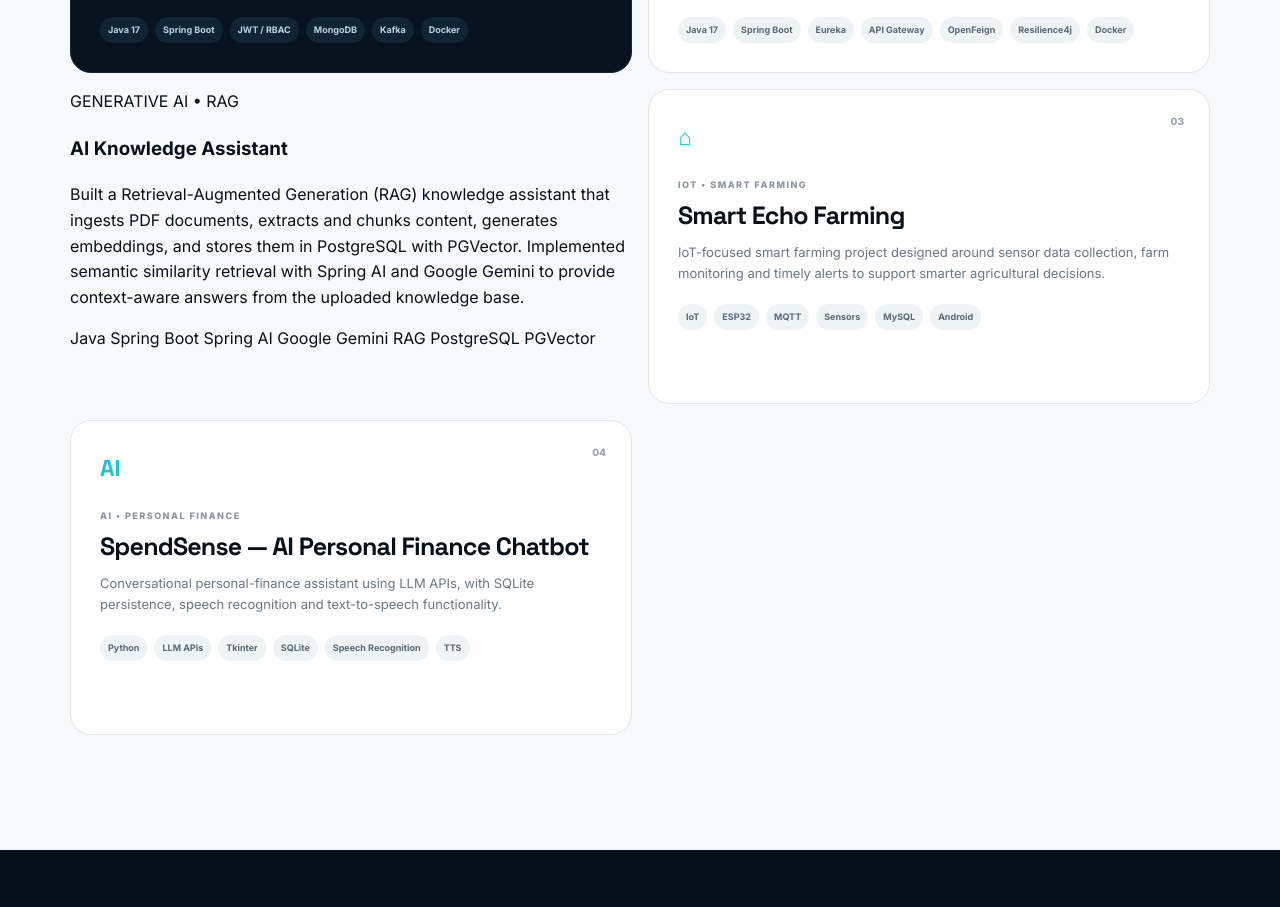
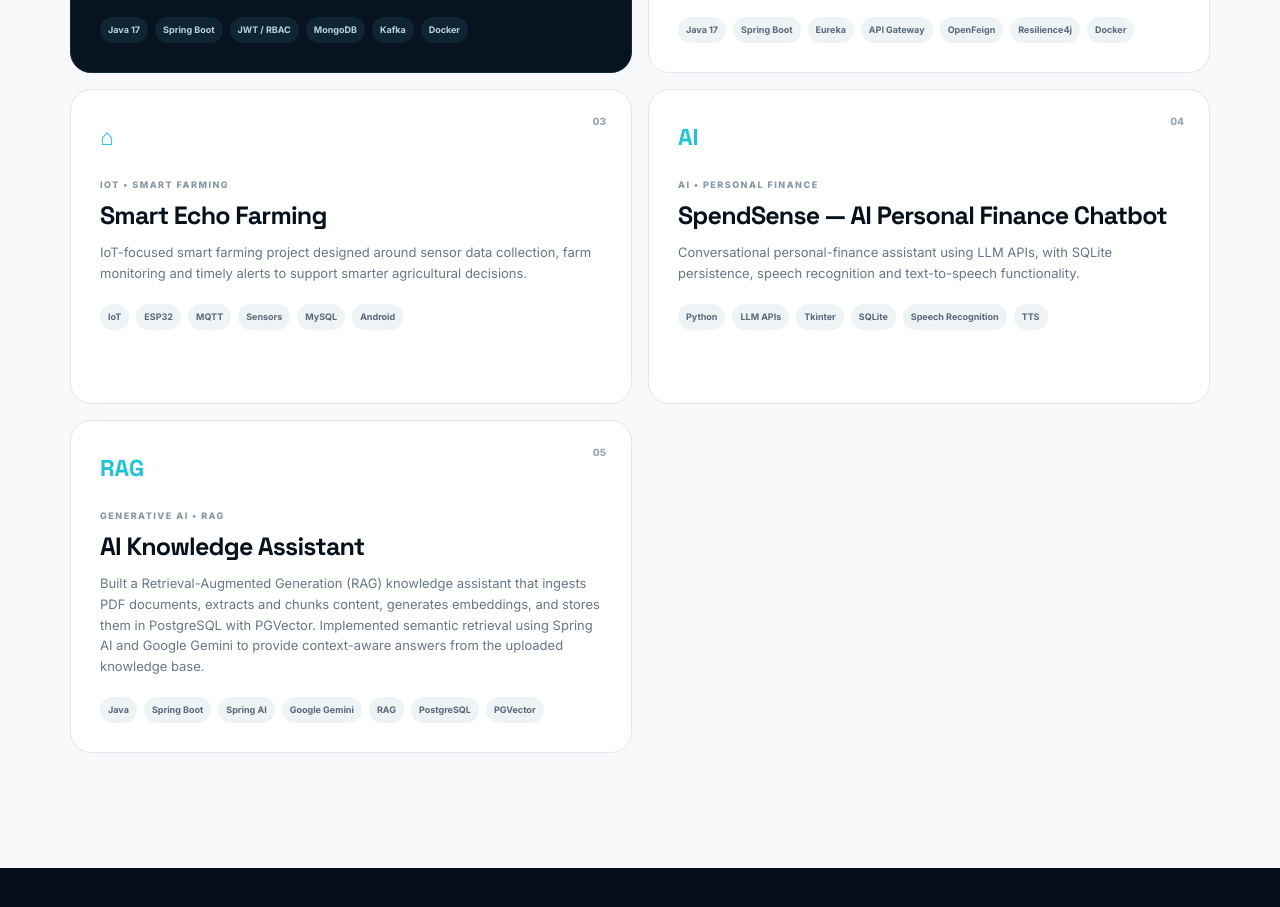
Before and after one commit to Meghareddy21/Portfolio, a plain HTML site: page index.html in a window 1280 px wide. Shown: the part 2911-3818 px from the top of the page. Drawn offline with Linux system fonts and the light colour scheme.

Commit message:
Update index.html

```diff
--- a/index.html
+++ b/index.html
@@ -169,34 +169,6 @@
             <div class="tech"><span>Java 17</span><span>Spring Boot</span><span>Eureka</span><span>API Gateway</span><span>OpenFeign</span><span>Resilience4j</span><span>Docker</span></div>
           </article>
 
-        <article class="project-card reveal">
-    <div class="project-number">04</div>
-
-    <div class="project-content">
-        <span class="project-category">GENERATIVE AI • RAG</span>
-
-        <h3>AI Knowledge Assistant</h3>
-
-        <p>
-            Built a Retrieval-Augmented Generation (RAG) knowledge assistant
-            that ingests PDF documents, extracts and chunks content, generates
-            embeddings, and stores them in PostgreSQL with PGVector.
-            Implemented semantic similarity retrieval with Spring AI and
-            Google Gemini to provide context-aware answers from the uploaded
-            knowledge base.
-        </p>
-
-        <div class="project-tech">
-            <span>Java</span>
-            <span>Spring Boot</span>
-            <span>Spring AI</span>
-            <span>Google Gemini</span>
-            <span>RAG</span>
-            <span>PostgreSQL</span>
-            <span>PGVector</span>
-        </div>
-    </div>
-</article>
 
           <article class="project reveal">
             <div class="project-number">03</div>
@@ -215,6 +187,24 @@
             <p>Conversational personal-finance assistant using LLM APIs, with SQLite persistence, speech recognition and text-to-speech functionality.</p>
             <div class="tech"><span>Python</span><span>LLM APIs</span><span>Tkinter</span><span>SQLite</span><span>Speech Recognition</span><span>TTS</span></div>
           </article>
+
+
+          <article class="project reveal">
+    <div class="project-number">05</div>
+    <div class="project-icon">RAG</div>
+    <div class="project-type">GENERATIVE AI • RAG</div>
+    <h3>AI Knowledge Assistant</h3>
+    <p>Built a Retrieval-Augmented Generation (RAG) knowledge assistant that ingests PDF documents, extracts and chunks content, generates embeddings, and stores them in PostgreSQL with PGVector. Implemented semantic retrieval using Spring AI and Google Gemini to provide context-aware answers from the uploaded knowledge base.</p>
+    <div class="tech">
+        <span>Java</span>
+        <span>Spring Boot</span>
+        <span>Spring AI</span>
+        <span>Google Gemini</span>
+        <span>RAG</span>
+        <span>PostgreSQL</span>
+        <span>PGVector</span>
+    </div>
+</article>
         </div>
       </div>
     </section>
```
